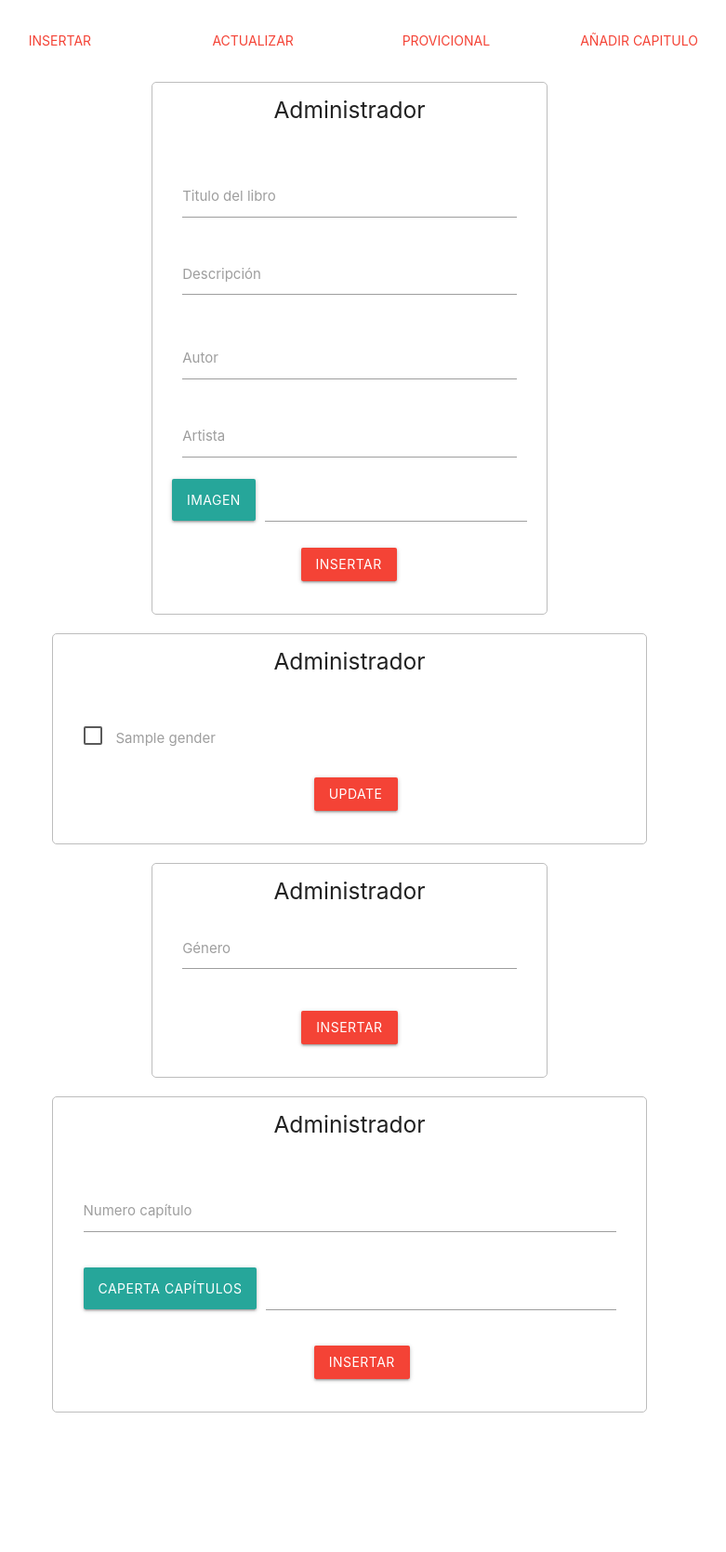
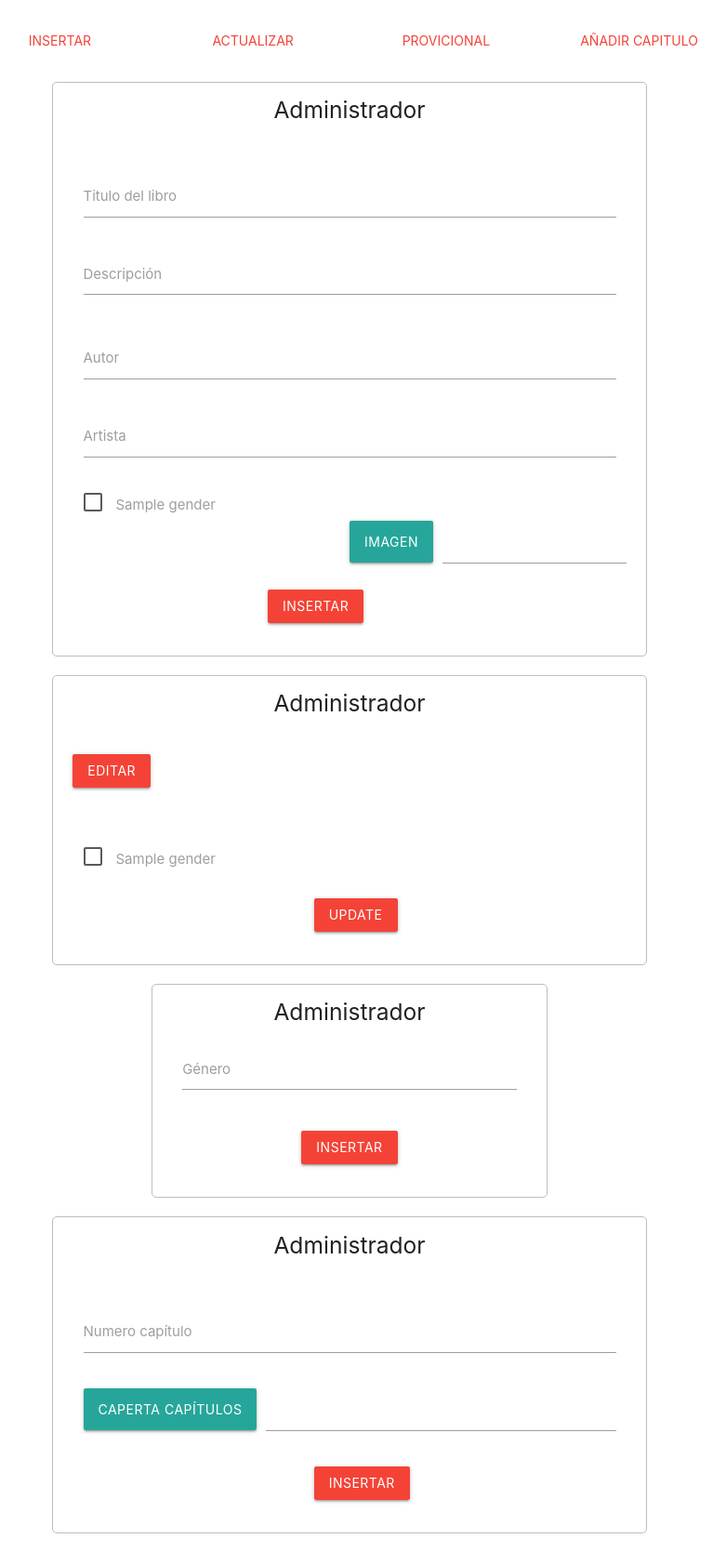
Before and after one commit to CristianUrrea/ReadZone, a PHP site: page /admin.php in a window 1280 px wide. Shown: the whole page at 93% size, without its empty margins (264-1045 px from the left). Before the commit the page ends 1539 px from the top, so only its background shows below. Run offline with PHP 8.4, Linux system fonts and the light colour scheme; tables that the repository leaves empty or names only in its code hold one stand-in row (values such as "Sample post"); some libraries are stand-ins or nearby versions.

Commit message:
Add files via upload
Update lista admin

```diff
--- a/acciones/libros.php
+++ b/acciones/libros.php
@@ -10,9 +10,21 @@ if (isset($_POST["btn-insertar-libro"])) {
     // $imagen = addslashes(file_get_contents($_FILES['imagen-book']['tmp_name']));
     $archivo = $_FILES['fileimgbook']['tmp_name'];
     $destino = "./imagenes/libros/".$_FILES['fileimgbook']['name'];
+    $idArr = $_POST['checked_id'];
 
     move_uploaded_file($archivo, $destino);
     mysqli_query($conn, "INSERT INTO Books (id_book, tipo, titulo, descripcion, autor, artista, imagen) VALUES ('','$tipo_libro','$titulo','$descripcion','$autor','$artista','$destino')");
+    $query = mysqli_query($conn, "SELECT * FROM Books WHERE titulo = '$titulo'");
+    if (mysqli_num_rows($query) > 0) {
+      while ($row = mysqli_fetch_assoc($query)) {
+        $id_book = $row['id_book'];
+        foreach ($idArr as $id) {
+          $query1 = mysqli_query($conn, "INSERT INTO Books_genders (id_book, id_genero) VALUES ($id_book,$id)");
+          mysqli_query($conn, $query1);
+        }
+      }
+    }
+
 }
 
 if (isset($_POST['btn-update-libro'])) {
@@ -69,6 +81,7 @@ if (isset($_POST['btn-insert-chapter-libro'])) {
     }
   }
 }
+
 // if (isset($_POST['btn-insert-chapter-libro'])) {
 //   $titulo_libro= strip_tags($_POST['titulo-libro']);
 //   $query = mysqli_query($conn, "SELECT * FROM Books WHERE titulo = '$titulo_libro'");
--- a/admin.php
+++ b/admin.php
@@ -38,7 +38,7 @@
       </div>
       <div id="insertar_admin">
         <div id="div-row-admin-panel"  class="row">
-            <form id="form-div-admin" class="col s12 m8 l4 offset-l4 offset-m2"  action="" method="post" enctype="multipart/form-data">
+            <form id="form-div-admin" class="col s12 m8 l6 offset-l3 offset-m2"  action="" method="post" enctype="multipart/form-data">
                 <div class="row">
                     <div class="col s12 m12 l12 center">
                         <h5>Administrador</h5>
@@ -79,6 +79,42 @@
                     </div>
                 </div>
                 <div id="form-div-input-form" class="row">
+                  <div class="col s3 m3 l6">
+                    <?php
+                    $query = mysqli_query($conn, "SELECT * FROM Genders LIMIT 0, 8");
+                    if (mysqli_num_rows($query) > 0) {
+                      while ($row = mysqli_fetch_assoc($query)) {
+                    ?>
+                    <p>
+                      <label>
+                        <input type="checkbox" name="checked_id[]" class="filled-in" value="<?php echo $row['id_genero'] ?>" />
+                        <span> <?php echo $row['nombre']; ?></span>
+                      </label>
+                    </p>
+                    <?php
+                        }
+                      }
+                    ?>
+                  </div>
+                  <div class="col s3 m3 l6">
+                    <?php
+                    $query = mysqli_query($conn, "SELECT * FROM Genders LIMIT 8, 16");
+                    if (mysqli_num_rows($query) > 0) {
+                      while ($row = mysqli_fetch_assoc($query)) {
+                    ?>
+                    <p>
+                      <label>
+                        <input type="checkbox" name="checked_id[]" class="filled-in" value="<?php echo $row['id_genero'] ?>" />
+                        <span> <?php echo $row['nombre']; ?></span>
+                      </label>
+                    </p>
+                    <?php
+                        }
+                      }
+                    ?>
+                  </div>
+                </div>
+                <div id="form-div-input-form" class="row">
                     <div class="file-field input-field">
                         <div class="btn">
                             <span>Imagen</span>
@@ -89,6 +125,7 @@
                         </div>
                     </div>
                 </div>
+
                 <div id="form-div-input-form" class="row">
                     <div class="input-field col s4 m4 l4 offset-l4 offset-s4 offset-m4">
                         <button type="submit" name="btn-insertar-libro" class="btn red">Insertar</button>
@@ -123,7 +160,71 @@
                 </select>
               </div>
             </div>
+            <div id="form-div-input-form" class="row">
+                <div class="input-field cols s12">
+                    <button id="btn-edit-libro" type="submit" name="btn-edit-libro" class="btn red" href='#update_admin'>Editar</button>
+                </div>
+            </div>
+            <div id="form-div-input-form" class="row">
+                <div class="input-field col s12">
+                  <?php if(isset($_POST['btn-edit-libro'])){
+                    echo '<script type="text/javascript">'.
+                          '$("ul.tabs").tabs();'.
+                          '$("ul.tabs").tabs("select", "update_admin");'.
+                          '</script>';
+                    if(isset($_POST['titulo-libro'])){
+                      $titulo_libro= strip_tags($_POST['titulo-libro']);
 
+                    $query = mysqli_query($conn, "SELECT * FROM Books WHERE titulo = '$titulo_libro'");
+                    if (mysqli_num_rows($query) > 0) {
+                      while ($row = mysqli_fetch_assoc($query)) {
+                    ?>
+                    <input id="titulo_libro_edit" type="text" name="titulo_libro_edit" class="validate" value="<?php echo $row['titulo']?>">
+                    <label for="titulo_libro_edit">Titulo del libro</label>
+                    <?php
+                        }
+                      }
+
+
+                  ?>
+                </div>
+            </div>
+
+            <div id="form-div-input-form" class="row">
+              <div class="col s3 m3 l6">
+                <?php
+                // $titulo_libro= strip_tags($_POST['titulo-libro']);
+                $query = mysqli_query($conn, "SELECT * FROM Books WHERE titulo = '$titulo_libro'");
+                if (mysqli_num_rows($query) > 0) {
+                  while ($row = mysqli_fetch_assoc($query)) {
+                    $id_book = $row['id_book'];
+                    $query2 = mysqli_query($conn, "SELECT * FROM Books_genders WHERE id_book = '$id_book'");
+                    if (mysqli_num_rows($query2) > 0) {
+                      while ($row2 = mysqli_fetch_assoc($query2)) {
+                        $id_genero = $row2['id_genero'];
+                        $query3 = mysqli_query($conn, "SELECT * FROM Genders WHERE id_genero = '$id_genero' LIMIT 0, 16");
+                        if (mysqli_num_rows($query3) > 0) {
+                          while ($row3 = mysqli_fetch_assoc($query3)) {
+                            ?>
+                            <p>
+                              <label>
+                                <input type="checkbox" name="checked_id[]" class="filled-in" value="<?php echo $row3['id_genero'] ?>"/>
+                                <span> <?php echo $row3['nombre']; ?></span>
+                              </label>
+                            </p>
+                            <?php
+                          }
+                        }
+                      }
+                    }
+                  }
+                }
+              }
+            }
+                ?>
+              </div>
+            </div>
+            <br>
             <div id="form-div-input-form" class="row">
               <div class="col s3 m3 l6">
                 <?php
@@ -264,6 +365,11 @@ function selectFolder(e) {
     var folder = relativePath.split("/");
     alert(relativePath);
   }
+  $('ul.tabs').tabs();
+  $('#btn-edit-libro').click(function(){
+    location.reload();
+    $('ul.tabs').tabs('select_tab', 'update_admin');
+  });
   // document.getElementsByTagName('#FileUpload')[0].files[0].webkitRelativePath;
 </script>
 </body>
--- a/contenido.php
+++ b/contenido.php
@@ -270,7 +270,6 @@
         ?>
         var likes = <?php echo $row['like_libro']?>;
         var dislikes = <?php echo $row['dislike_libro']?>;
-        // var dislikes = 0;
 
         var total = likes+dislikes;
         var likePerc = (likes/total)*100;
```
